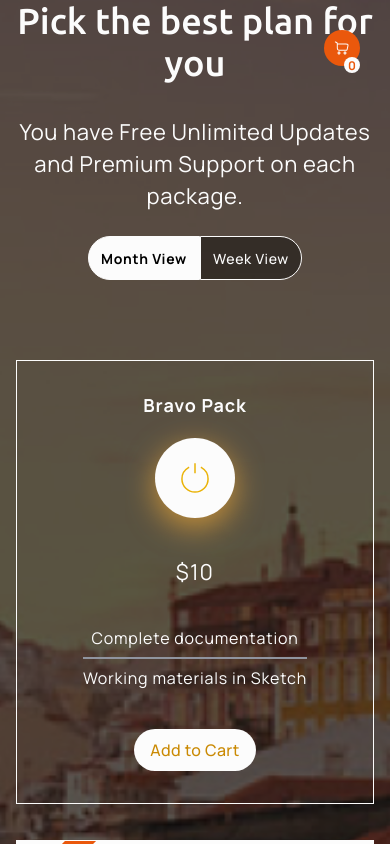
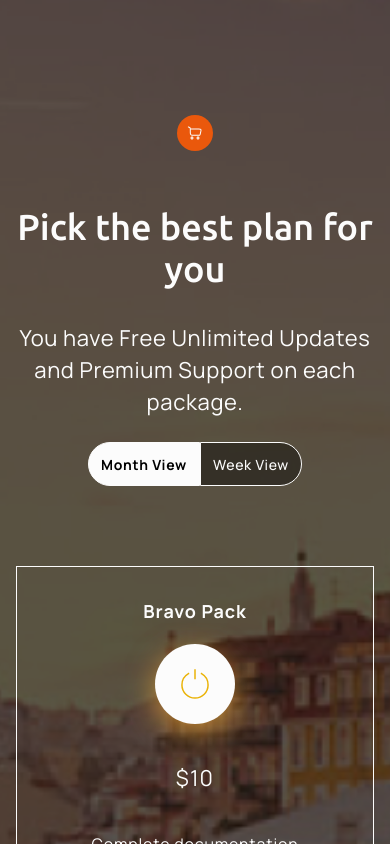
Before and after one commit to ziba-it/pricing-react_challenge, a React (Create React App) app in the folder pricing-react/: page / in a window 390 px wide. Shown: the top 844 px of the page. Built offline with nearby package versions, Linux system fonts and the light colour scheme.

Commit message:
feat: add responsiveness to cart button

```diff
--- a/pricing-react/src/App.scss
+++ b/pricing-react/src/App.scss
@@ -1,14 +1,23 @@
 body {
-  min-height: 100vh;
-  display: flex;
-  flex-direction: column;
-  align-items: center;
-  justify-content: center;
   background-image: url("../public/images/Image.jpg");
   background-repeat: no-repeat;
   background-position: top;
   background-size: cover;
   backdrop-filter: brightness(0.35);
   font-family: "Ubuntu", sans-serif;
+}
+
+main {
   position: relative;
+  min-height: 100vh;
+  display: flex;
+  flex-direction: column;
+  align-items: center;
+  justify-content: center;
+  padding-top: 115px;
+  gap: 52px;
+  @media (min-width: 1024px) {
+    padding-top: 0;
+    gap: 0px;
+  }
 }
--- a/pricing-react/src/components/Cart/CartButton/CartButton.jsx
+++ b/pricing-react/src/components/Cart/CartButton/CartButton.jsx
@@ -19,9 +19,11 @@ export default function CartButton() {
     <div className={styles["main-container"]}>
       <button className={styles.button} onClick={handleClick}>
         <PricingIcon />
-        <div className={styles["number-container"]}>
-          <p className={styles.number}>{items.length}</p>
-        </div>
+        {items.length > 0 && (
+          <div className={styles["number-container"]}>
+            <p className={styles.number}>{items.length}</p>
+          </div>
+        )}
       </button>
       {cart.total < 1 && isClicked && <EmptyCart />}
       {cart.total > 1 && isClicked && <FilledCart />}
--- a/pricing-react/src/components/Cart/CartButton/CartButton.module.scss
+++ b/pricing-react/src/components/Cart/CartButton/CartButton.module.scss
@@ -1,9 +1,13 @@
 @import "../../../variables.scss";
 
 .main-container {
-  position: absolute;
-  right: 30px;
-  top: 30px;
+  display: flex;
+  justify-content: center;
+  @media (min-width: 1024px) {
+    position: absolute;
+    right: 30px;
+    top: 30px;
+  }
 }
 
 .button {
```
